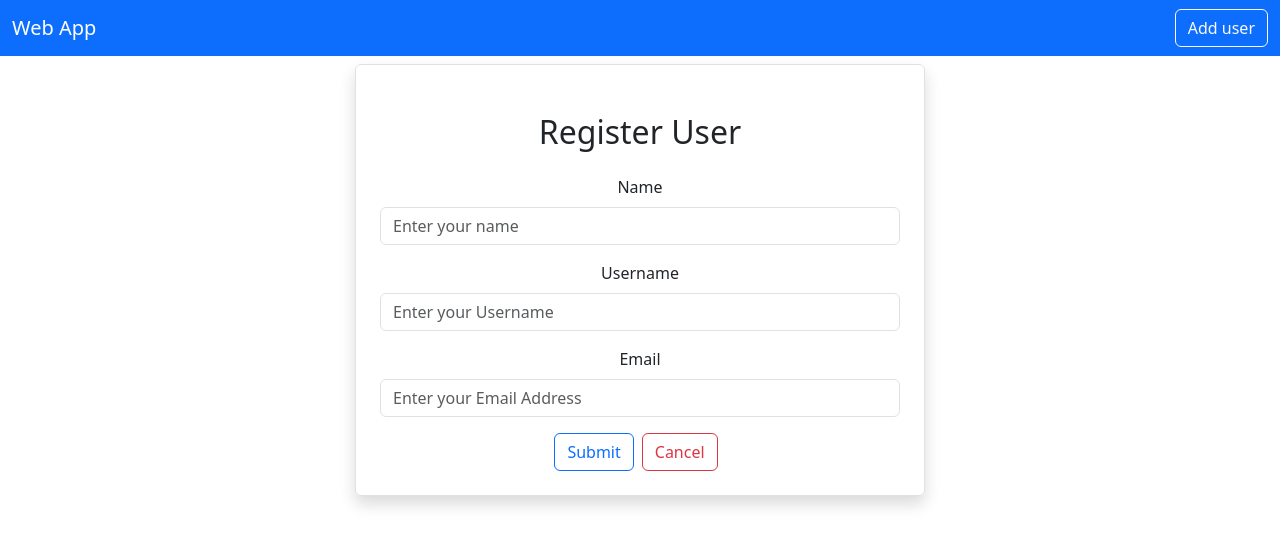
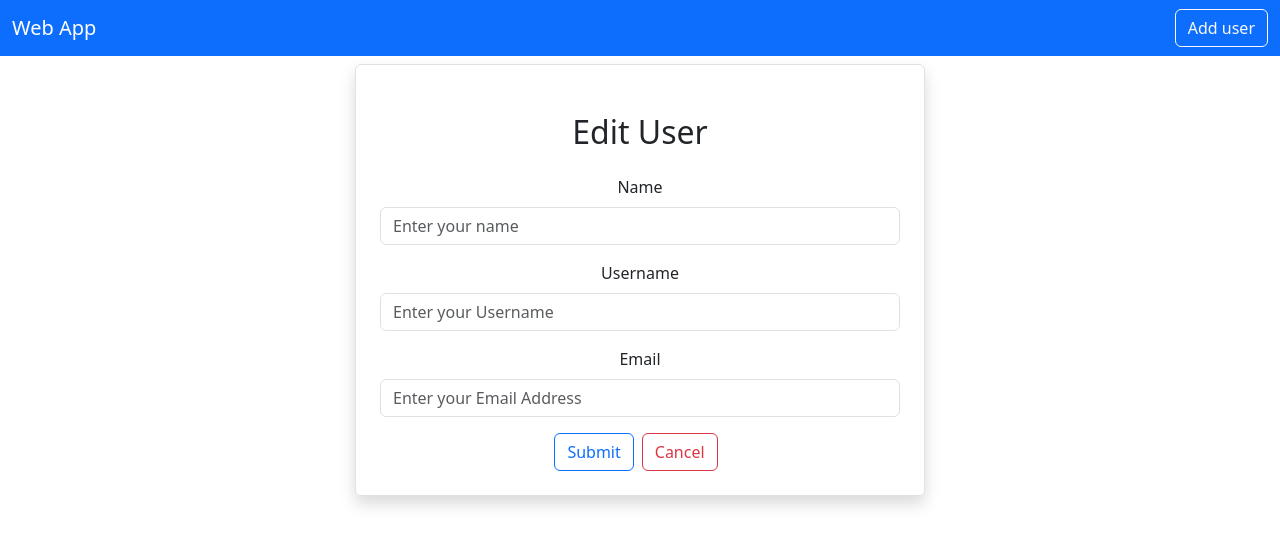
Before and after one commit to dev-from-cbd/react-crud, a React (Create React App) app: page /adduser in a window 1280 px wide. Shown: the top 546 px of the page. Built offline with nearby package versions, Linux system fonts and the light colour scheme.

Commit message:
React JS

```diff
--- a/src/users/AddUser.js
+++ b/src/users/AddUser.js
@@ -27,7 +27,7 @@ export default function AddUser() {
     <div className="container">
       <div className="row">
         <div className="col-md-6 offset-md-3 border rounded p-4 mt-2 shadow">
-          <h2 className="text-center m-4">Register User</h2>
+          <h2 className="text-center m-4">Edit User</h2>
           <form onSubmit={(e) => onSubmit(e)}>
             <div className="mb-3">
               <label htmlFor="Name" className="form-label">
```
